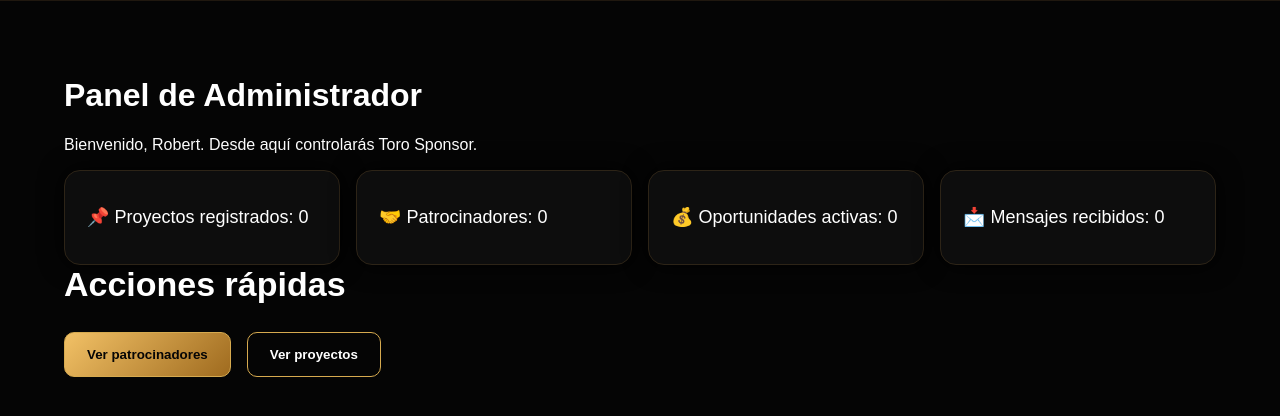
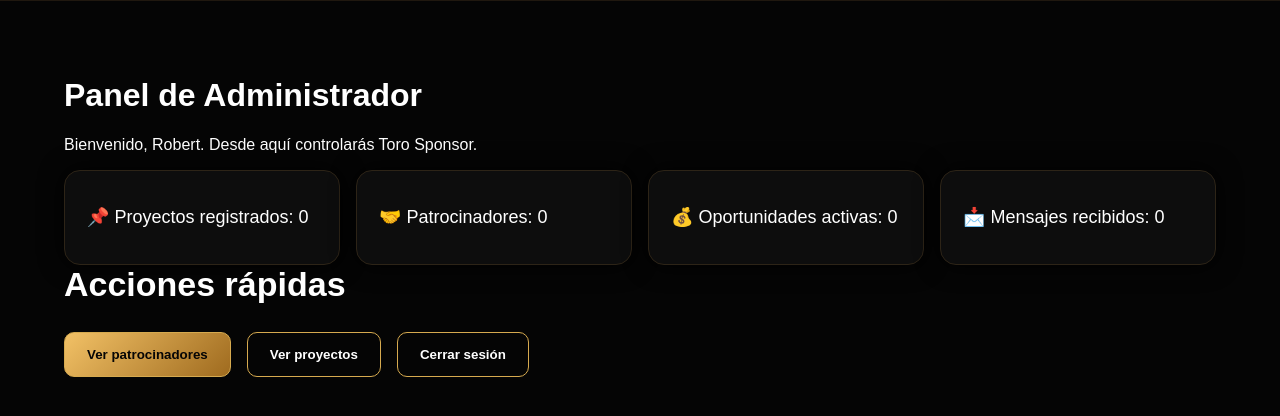
Before and after one commit to roberttoroweb/Toro-Sponsor, a plain HTML site: page admin.html in a window 1280 px wide. Drawn offline with Linux system fonts and the light colour scheme; no server answers.

Commit message:
Update admin.html

```diff
--- a/admin.html
+++ b/admin.html
@@ -22,6 +22,7 @@
     <div class="actions">
       <button class="btn primary">Ver patrocinadores</button>
       <button class="btn secondary">Ver proyectos</button>
+      <button class="btn secondary" onclick="logout()">Cerrar sesión</button>
     </div>
   </main>
   <script src="firebase-config.js"></script>
```
